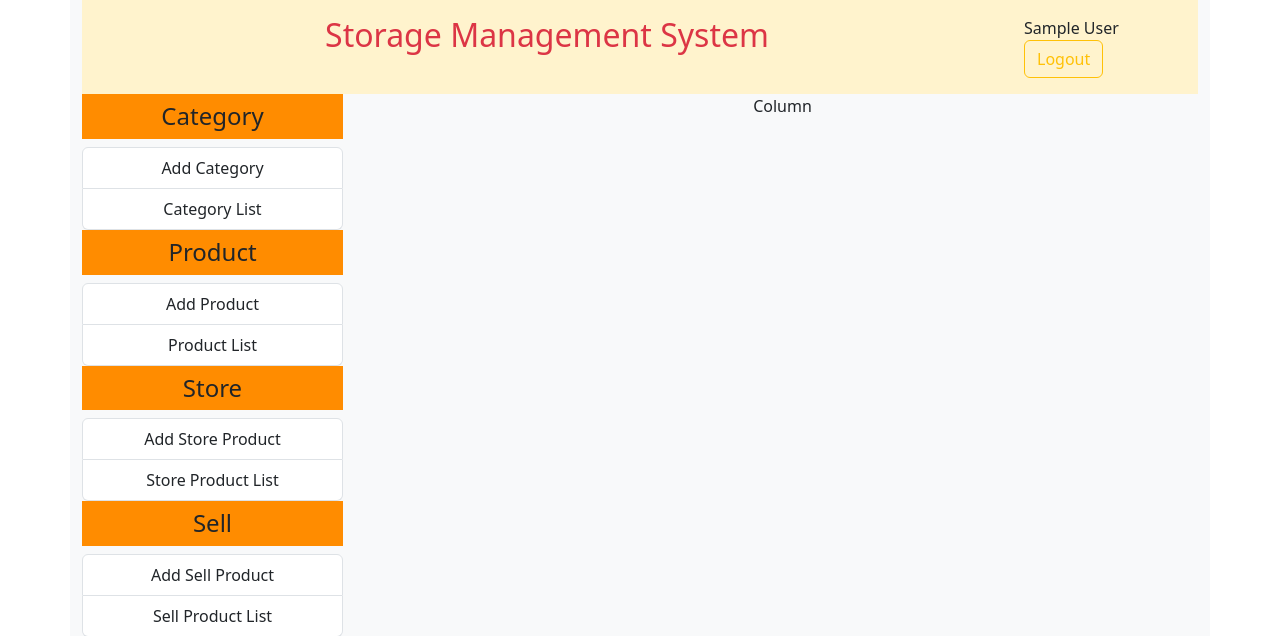
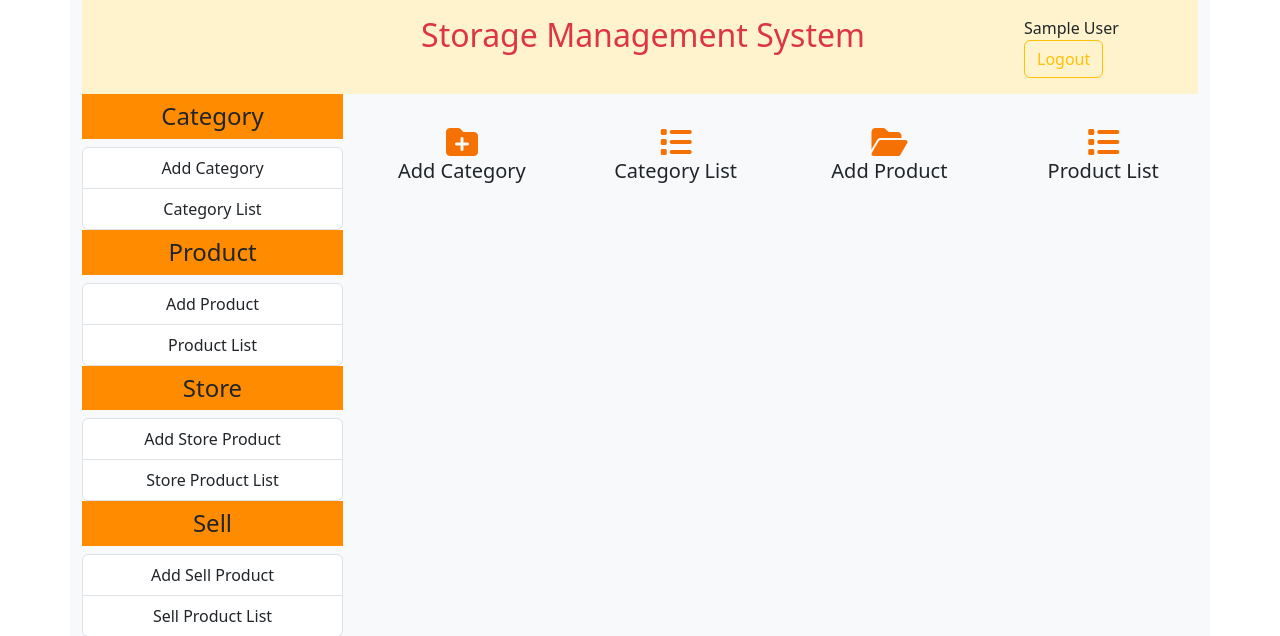
Before and after one commit to aplloshahriar/Storage-Management, a PHP site: page / in a window 1280 px wide. Shown: the top 636 px of the page. Run offline with PHP 8.4, Linux system fonts and the light colour scheme; the visitor is signed in with stand-in values (Sample User, id 1); some libraries are stand-ins or nearby versions.

Commit message:
style applied in dashboard

```diff
--- a/index.php
+++ b/index.php
@@ -1,8 +1,9 @@
 <?php
 session_start();
 $user_name = $_SESSION['name'];
+require('navbar.php');
+if (!empty($user_name)) {
 
-if (!empty($user_name)) {
 
 
     ?>
@@ -15,25 +16,12 @@ if (!empty($user_name)) {
         <meta name="viewport" content="width=device-width, initial-scale=1.0">
         <!-- bootstrap css -->
         <link href="node_modules/bootstrap/dist/css/bootstrap.min.css" rel="stylesheet">
+        <!-- fontawesome -->
+        <script src="https://kit.fontawesome.com/285eb7d844.js" crossorigin="anonymous"></script>
         <title>Index</title>
 
-        <!-- navbar -->
+
         <div class=" container bg-light ">
-     <div class="px-0 pt-3 bg-warning-subtle">
-            <div class="container-fluid">
-                <div class="row">
-                    <div class="col-sm-10">
-                        <h2 class="text-center "><a class=" text-danger text-decoration-none" href="index.php">Storage Management System</a></h2>
-                    </div>
-
-                    <div class="col-sm-2">
-                       <p class=""><?php echo $user_name?> <a class="btn btn-outline-warning " href="logout.php">Logout</a></p>
-                    </div>
-                </div>
-            </div>
-        </div>
-
-
 
             <div class=" text-center">
                 <div class="row">
@@ -44,10 +32,11 @@ if (!empty($user_name)) {
                         <div>
                             <h4 class="p-2 border-rounded" style="background-color: #ff8c00">Category</h4>
                             <div class="list-group">
-                            <a href="#" class="  m-0 list-group-item list-group-item-action " aria-current="true">
+                                <a href="add_category.php" class="  m-0 list-group-item list-group-item-action "
+                                    aria-current="true">
                                     Add Category
                                 </a>
-                            <a href="google.com" class="list-group-item list-group-item-action "
+                                <a href="category_list.php" class="list-group-item list-group-item-action "
                                     aria-current="true">Category List</a>
                             </div>
 
@@ -57,10 +46,12 @@ if (!empty($user_name)) {
                         <div>
                             <h4 class="p-2 border-rounded" style="background-color: #ff8c00">Product</h4>
                             <div class="list-group">
-                            <a href="#" class="  m-0 list-group-item list-group-item-action " aria-current="true">
+                                <a href="add_product.php" class="  m-0 list-group-item list-group-item-action "
+                                    aria-current="true">
                                     Add Product
                                 </a>
-                            <a href="google.com" class="list-group-item list-group-item-action " aria-current="true">Product
+                                <a href="product_list.php" class="list-group-item list-group-item-action "
+                                    aria-current="true">Product
                                     List</a>
 
                             </div>
@@ -75,7 +66,8 @@ if (!empty($user_name)) {
                                 <a href="#" class="  m-0 list-group-item list-group-item-action " aria-current="true">
                                     Add Store Product
                                 </a>
-                            <a href="google.com" class="list-group-item list-group-item-action " aria-current="true">Store
+                                <a href="google.com" class="list-group-item list-group-item-action "
+                                    aria-current="true">Store
                                     Product List</a>
 
                             </div>
@@ -88,7 +80,8 @@ if (!empty($user_name)) {
                                 <a href="#" class="  m-0 list-group-item list-group-item-action " aria-current="true">
                                     Add Sell Product
                                 </a>
-                            <a href="google.com" class="list-group-item list-group-item-action " aria-current="true">Sell
+                                <a href="google.com" class="list-group-item list-group-item-action "
+                                    aria-current="true">Sell
                                     Product List</a>
 
                             </div>
@@ -99,8 +92,32 @@ if (!empty($user_name)) {
 
 
                     <!-- col-2 -->
-                <div class="col-sm-9">
-                    Column
+                    <div class="col-sm-9 mt-5 ">
+
+                        <div class="row">
+                            <div class="col-sm-3">
+                                <a href="add_category.php"> <i class="fa-solid fa-folder-plus fa-2xl"
+                                        style="color: #f67104;"></i></a>
+
+                                <h5 class="mt-3">Add Category</h5>
+                            </div>
+                            <div class="col-sm-3">
+
+                                <a href="category_list.php"><i class="fa-solid fa-list fa-2xl"
+                                        style="color: #f67104;"></i></a>
+                                <h5 class="mt-3">Category List</h5>
+                            </div>
+                            <div class="col-sm-3">
+                                <a href="add_product.php"> <i class="fa-solid fa-folder-open fa-2xl"
+                                        style="color: #f67104;"></i></a>
+                                <h5 class="mt-3">Add Product </h5>
+                            </div>
+                            <div class="col-sm-3">
+                                <a href="product_list.php"> <i class="fa-solid fa-list fa-2xl"
+                                        style="color: #f67104;"></i></a>
+                                <h5 class="mt-3"> Product List</h5>
+                            </div>
+                        </div>
                     </div>
 
                 </div>
@@ -124,7 +141,8 @@ if (!empty($user_name)) {
     </html>
 
     <?php
-} else {
+}
+else {
     header('location:login.php');
 }
 ?>
--- /dev/null
+++ b/navbar.php
@@ -0,0 +1,22 @@
+<div class=" container bg-light ">
+            <div class="px-0 pt-3 bg-warning-subtle">
+                <div class="container-fluid">
+                    <div class="row">
+                        <div class="col-sm-10">
+                            <h2 class="text-center ps-5 ms-5 "><a class=" text-danger text-decoration-none ps-5 ms-5"
+                                    href="index.php">Storage Management System</a></h2>
+                        </div>
+
+                        <div class="col-sm-2">
+                            <p class="">
+                                <?php echo $user_name ?> <a class="btn btn-outline-warning " href="logout.php">Logout</a>
+                            </p>
+                        </div>
+                    </div>
+                </div>
+            </div>
+
+
+
+
+        </div>
```
Also changed, not shown: add_category.php (+20 -1 lines), edit_category.php (+4 -3 lines). Lines whose indentation alone changed are shown as unchanged.
